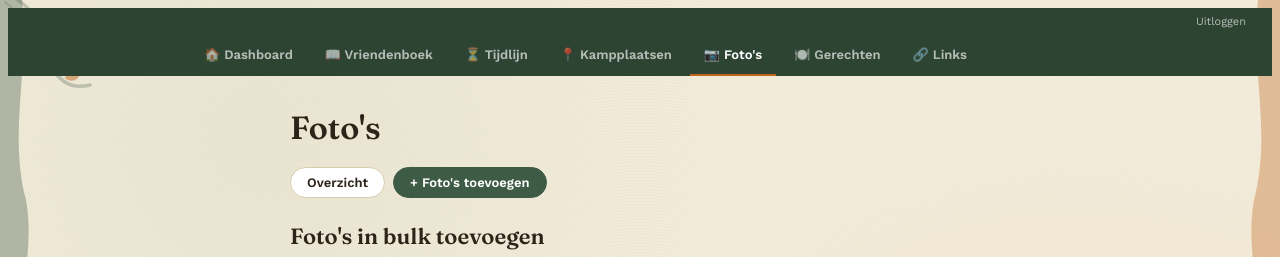
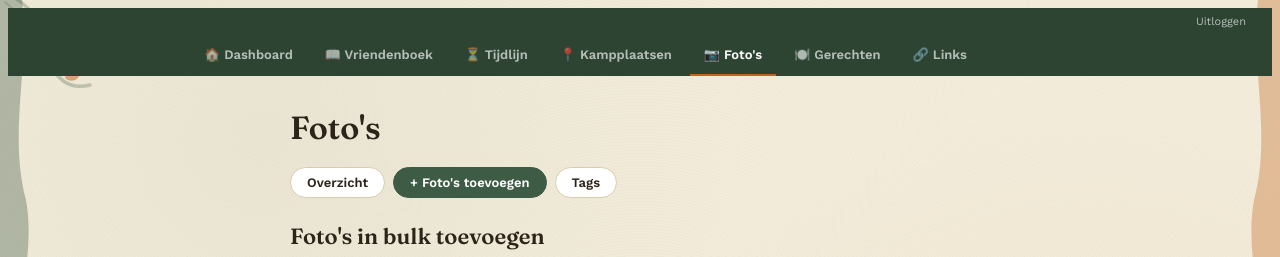
Before and after one commit to tomdemilliano/SintEduardusScouts4ever, a Next.js app: page /beheer/fotos/toevoegen in a window 1280 px wide. Shown: the top 257 px of the page. Built offline with nearby package versions, Linux system fonts and the light colour scheme; no server answers; sample sign-in values are in the browser's storage.

Commit message:
Fix label quotes in foto toevoegen tab

```diff
--- a/pages/beheer/fotos/toevoegen.js
+++ b/pages/beheer/fotos/toevoegen.js
@@ -8,7 +8,8 @@ import AdminSubNav from '../../../components/AdminSubNav';
 
 const TABS = [
   { href: '/beheer/fotos', label: 'Overzicht', exact: true },
-  { href: '/beheer/fotos/toevoegen', label: '+ Foto\'s toevoegen' },
+  { href: '/beheer/fotos/toevoegen', label: "+ Foto's toevoegen" },
+  { href: '/beheer/fotos/tags', label: 'Tags' },
 ];
 
 const STATUS_LABEL = {
```
